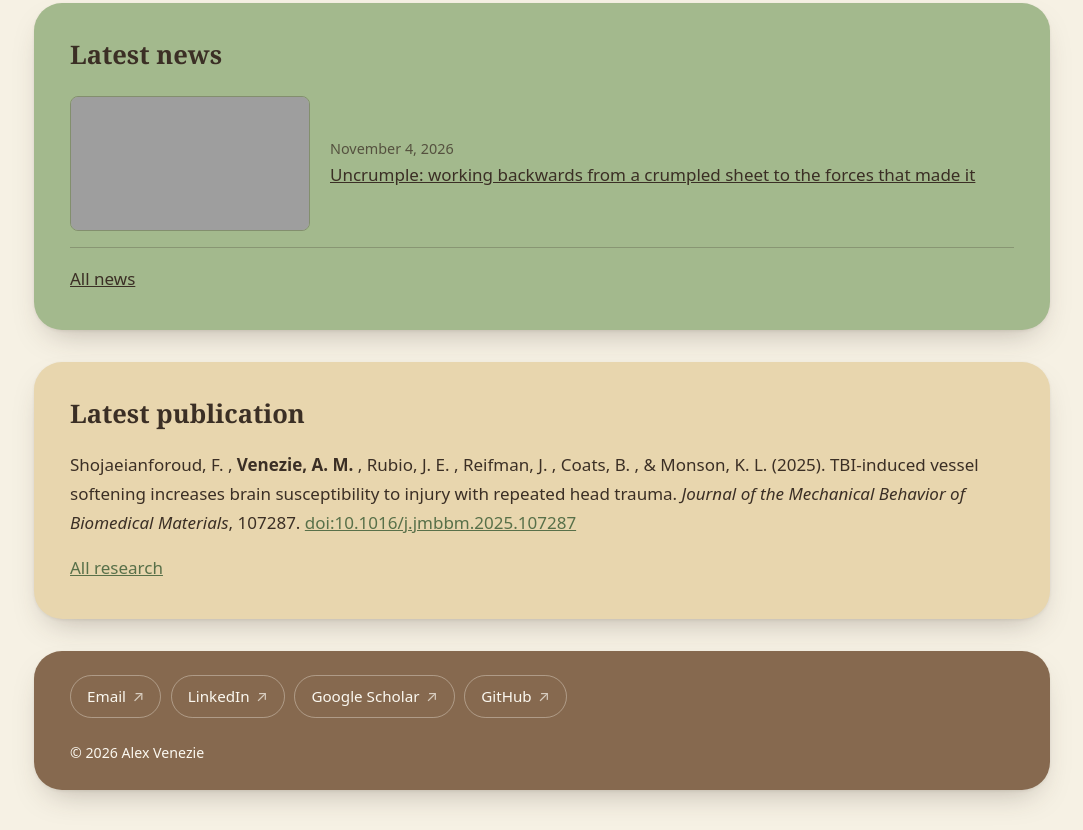
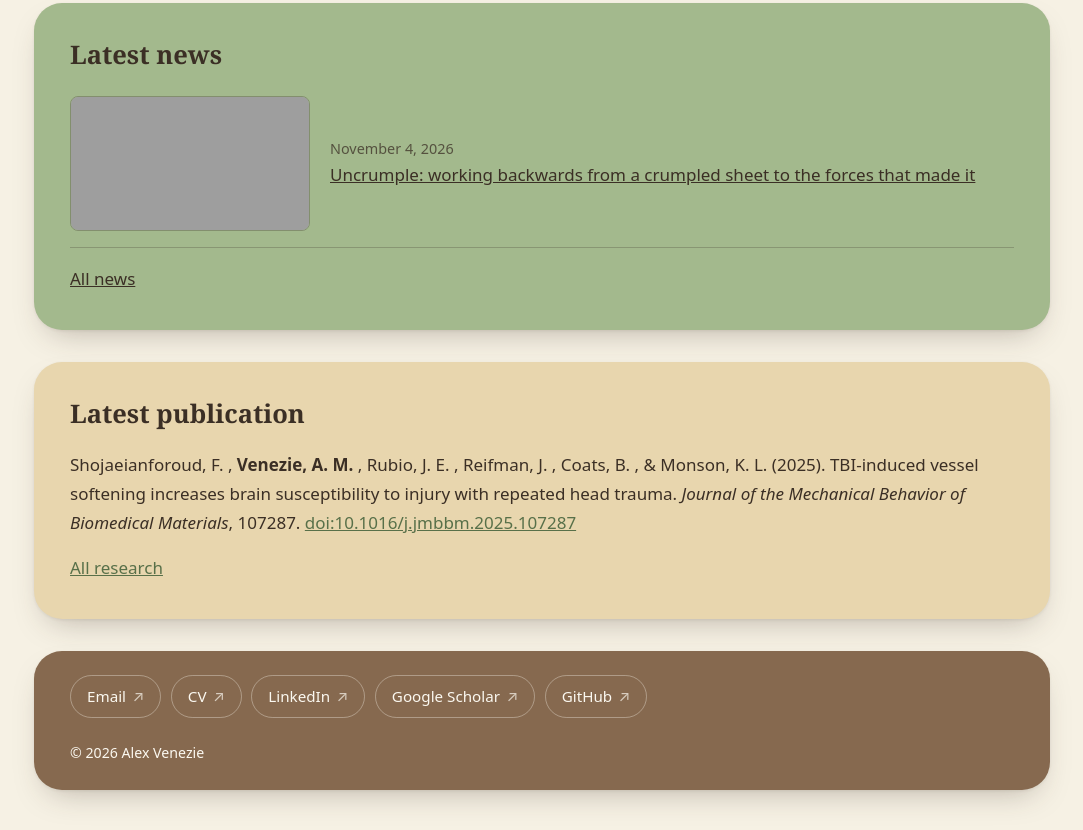
Before and after one commit to AlexVenezie/AlexVenezie.github.io, an Astro site: page / in a window 1280 px wide. Shown: the part 693-1523 px from the top of the page, without its empty margins (98-1181 px from the left). Built offline with nearby package versions, Linux system fonts and the light colour scheme; Astro itself is replaced by a stand-in of ours; grey boxes are pictures that could not be loaded.

Commit message:
Add redacted CV and footer CV link
Co-Authored-By: Claude Sonnet 5.5 <noreply@anthropic.com>
Claude-Session: https://claude.ai/code/session_01VKqUfDznDxsdC3qo8fgBrF

```diff
--- a/src/components/Links.astro
+++ b/src/components/Links.astro
@@ -1,7 +1,8 @@
 ---
-// Single list of profile links, shown on the home and Contact pages.
+// Single list of profile links, shown in the footer of every page.
 const links = [
   { label: 'Email', href: 'mailto:venezie@wustl.edu' },
+  { label: 'CV', href: '/cv.pdf' },
   { label: 'LinkedIn', href: 'https://www.linkedin.com/in/alexandervenezie/' },
   { label: 'Google Scholar', href: 'https://scholar.google.com/citations?user=jbvnWh8AAAAJ&hl=en' },
   { label: 'GitHub', href: 'https://github.com/AlexVenezie' },
```
Also changed, not shown: 1 other file.
